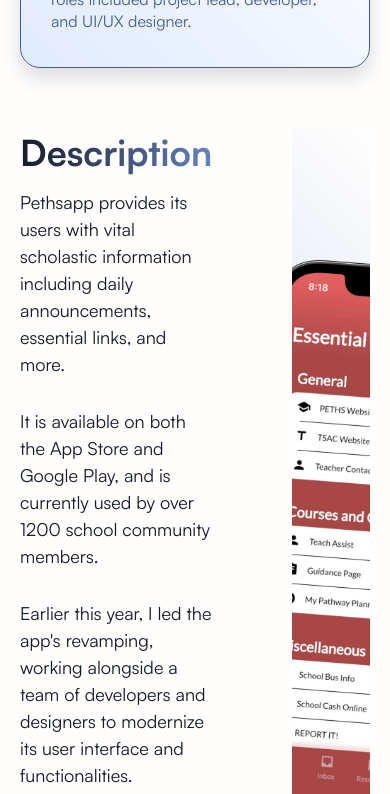
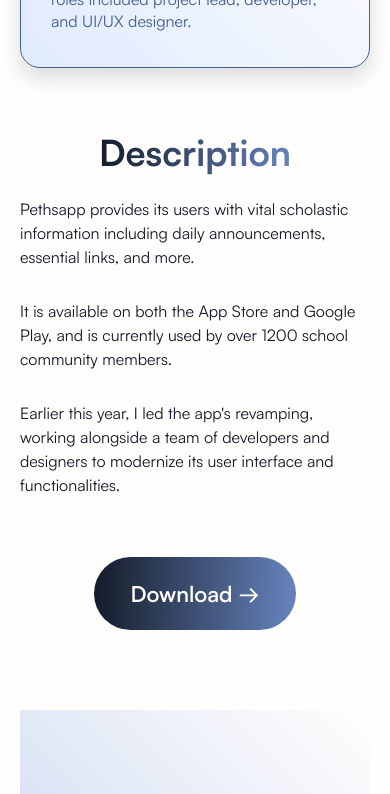
Before and after one commit to qiaoandrew/andrewqiao.com, a React (Create React App) app: page /pethsapp in a window 390 px wide. Shown: the part 1660-2454 px from the top of the page. Built offline with nearby package versions, Linux system fonts and the light colour scheme.

Commit message:
Complete styling for project pages

```diff
--- a/src/components/pages/Project/Project.css
+++ b/src/components/pages/Project/Project.css
@@ -203,11 +203,32 @@
     font-size: 2.6rem;
     margin-bottom: 0.5rem;
   }
+
+  .project__description {
+    gap: 6rem;
+  }
+
+  .project__description__mockup {
+    height: 75rem;
+  }
 }
 
 @media (max-width: 1150px) {
   .project__mockup-1 {
     height: 60rem;
+  }
+}
+@media (max-width: 1100px) {
+  .project__description {
+    gap: 5rem;
+  }
+
+  .project__description__mockup {
+    height: 65rem;
+  }
+
+  .project__description-paragraph {
+    font-size: 1.6rem;
   }
 }
 
@@ -236,6 +257,18 @@
 
   .project__card-description {
     font-size: 1.8rem;
+  }
+
+  .project__description {
+    gap: 3rem;
+  }
+
+  .project__description__mockup {
+    height: 55rem;
+  }
+
+  .project__description-paragraph:last-of-type {
+    margin-bottom: 7rem;
   }
 }
 
@@ -302,6 +335,28 @@
   .project__card-description {
     font-size: 2rem;
   }
+
+  .project__description {
+    grid-template-columns: 1fr;
+    gap: 8rem;
+  }
+
+  .project__description-title {
+    margin-bottom: 3rem;
+  }
+
+  .project__description-paragraph {
+    font-size: 1.8rem;
+    max-width: none;
+  }
+
+  .project__description__mockup {
+    height: 75rem;
+  }
+
+  .project__description-paragraph:last-of-type {
+    margin-bottom: 8rem;
+  }
 }
 
 @media (max-width: 640px) {
@@ -358,6 +413,14 @@
   .project__card-description {
     font-size: 1.8rem;
   }
+
+  .project__description-title {
+    margin-bottom: 2rem;
+  }
+
+  .project__description__mockup {
+    height: 65rem;
+  }
 }
 
 @media (max-width: 400px) {
@@ -411,6 +474,18 @@
     top: 2.5rem;
     right: 2.5rem;
   }
+
+  .project__description-paragraph {
+    font-size: 1.6rem;
+  }
+
+  .project__description-paragraph:last-of-type {
+    margin-bottom: 6rem;
+  }
+
+  .project__description__mockup {
+    height: 55rem;
+  }
 }
 
 @media (max-width: 300px) {
@@ -457,4 +532,13 @@
     height: 70%;
     margin-top: 40%;
   }
+
+  .project__description__mockup {
+    height: 45rem;
+  }
+
+  .project__description-title {
+    width: 100%;
+    text-align: left;
+  }
 }
```
